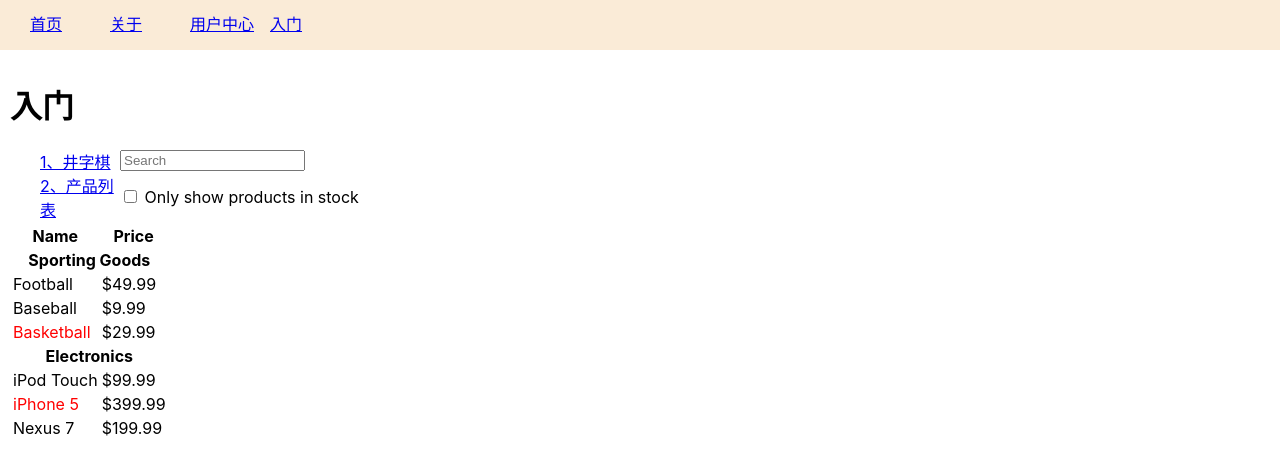
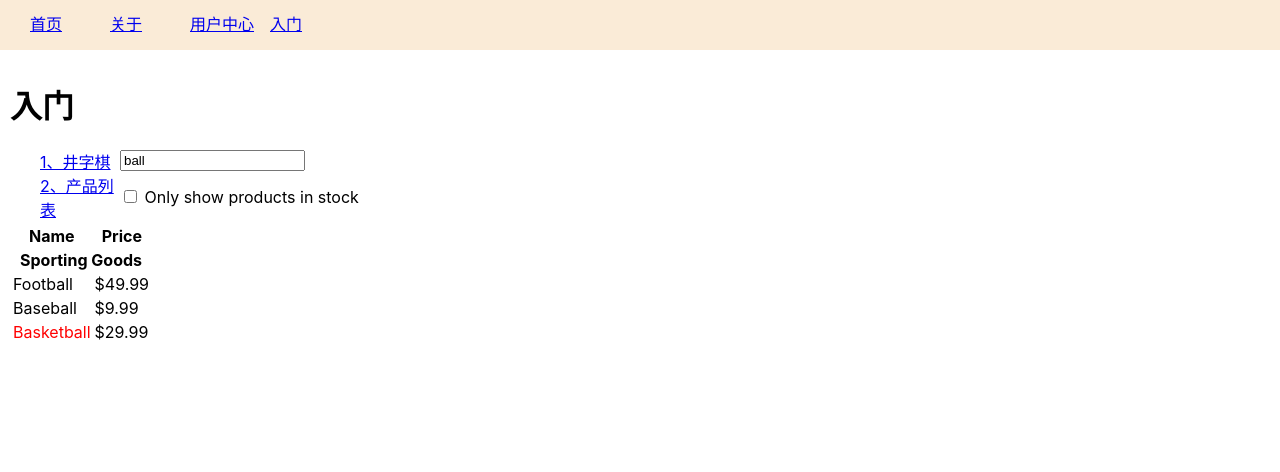
Before and after one commit to liwei511/react_practice, a React (Create React App) app: page /base/filterableproducttable in a window 1280 px wide. Shown: the top 472 px of the page. Built offline with nearby package versions, Linux system fonts and the light colour scheme.

Commit message:
反向数据流

```diff
--- a/src/routes/base/FilterableProductTable.js
+++ b/src/routes/base/FilterableProductTable.js
@@ -2,6 +2,29 @@ import { Component } from 'react';
 
 // 没有做类型安全， 不安全的代码！
 class FilterableProductTable extends Component {
+  constructor(props) {
+    super(props);
+    this.state = {
+      filterText: 'ball',
+      inStockOnly: false
+    }
+    // 函数内使用class的this
+    this.handleFilterTextChange = this.handleFilterTextChange.bind(this);
+    this.handleInStockChange = this.handleInStockChange.bind(this);
+  }
+
+  handleFilterTextChange(filterText) {
+    this.setState({
+      filterText: filterText
+    });
+  }
+
+  handleInStockChange(inStockOnly) {
+    this.setState({
+      inStockOnly
+    });
+  }
+
   render() {
     const PRODUCTS = [
       {category: 'Sporting Goods', price: '$49.99', stocked: true, name: 'Football'},
@@ -13,20 +36,46 @@ class FilterableProductTable extends Component {
     ];
     return (
       <div>
-        <SearchBar />
-        <ProductTable products={PRODUCTS} />
+        <SearchBar
+          filterText={this.state.filterText}
+          inStockOnly={this.state.inStockOnly}
+          onFilterTextChange={this.handleFilterTextChange}
+          onInStockChange={this.handleInStockChange}
+        />
+        <ProductTable
+          products={PRODUCTS}
+          filterText={this.state.filterText}
+          inStockOnly={this.state.inStockOnly}
+        />
       </div>
     );
   }
 }
 
 class SearchBar extends Component {
+  constructor(props) {
+    super(props);
+
+    // 如果不bind ‘this’，报：TypeError: Cannot read property 'props' of undefined
+    this.handleFilterTextChange = this.handleFilterTextChange.bind(this);
+    this.handleInStockChange = this.handleInStockChange.bind(this);
+  }
+
+  handleFilterTextChange(e) {
+    this.props.onFilterTextChange(e.target.value);
+  }
+
+  handleInStockChange(e) {
+    this.props.onInStockChange(e.target.checked)
+  }
   render() {
+    const filterText = this.props.filterText;
+    const inStockOnly = this.props.inStockOnly;
     return (
       <form>
-        <input type="text" placeholder="Search" />
+        <input type="text" placeholder="Search" value={filterText} onChange={this.handleFilterTextChange} />
         <p>
-          <input type="checkbox" />
+          <input type="checkbox" checked={inStockOnly} onChange={this.handleInStockChange} />
           {' '}
           Only show products in stock
         </p>
@@ -37,9 +86,15 @@ class SearchBar extends Component {
 
 class ProductTable extends Component {
   render() {
+    const filterText = this.props.filterText;
+    const inStockOnly = this.props.inStockOnly;
+
     const rows = [];
     let lastCategory = null; // products是一个按category排序的列表
     this.props.products.forEach((product) => {
+      if (product.name.indexOf(filterText) === -1 || (inStockOnly && !product.stocked)) {
+        return;
+      }
       if (product.category !== lastCategory) {
         rows.push(
           <ProductCategoryRow
@@ -59,8 +114,10 @@ class ProductTable extends Component {
     return (
       <table>
         <thead>
-          <th>Name</th>
-          <th>Price</th>
+          <tr>
+            <th>Name</th>
+            <th>Price</th>
+          </tr>
         </thead>
         <tbody>
           {rows}
```
